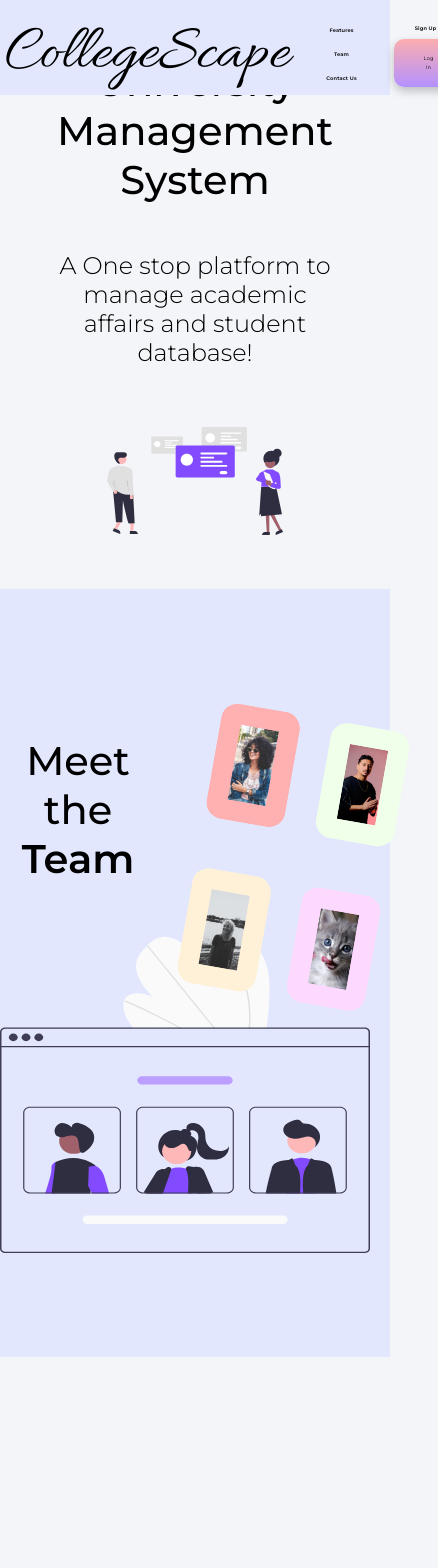
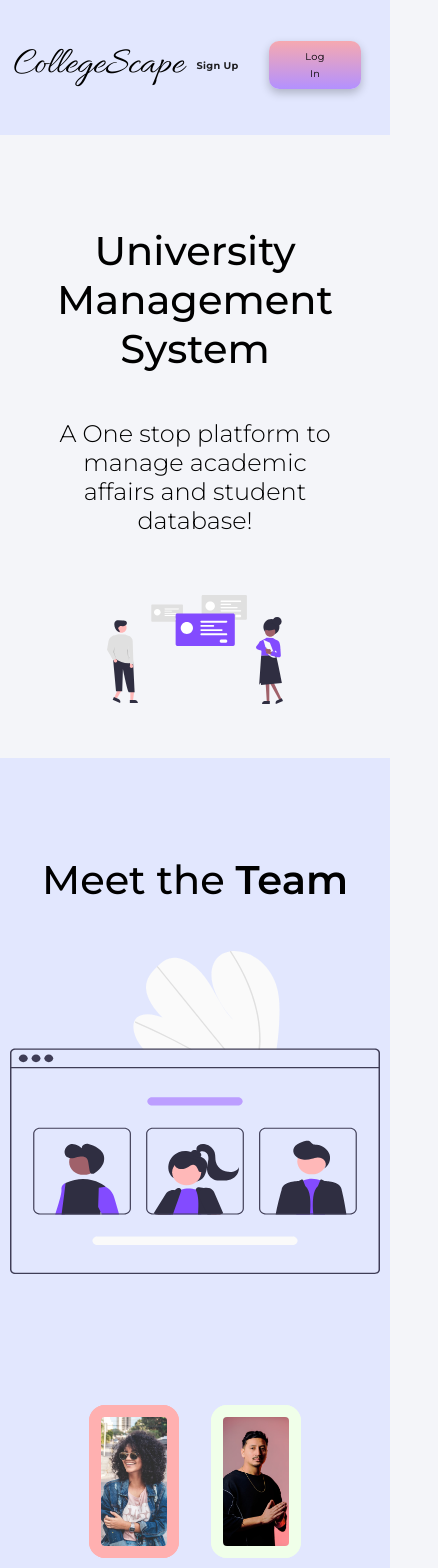
Before and after one commit to nischaynagar/CollegeScape, a React (Create React App) app: page / in a window 390 px wide. Shown: the top 1568 px of the page, 438 px wide, since content can reach past the window. Before the commit the page ends 1357 px from the top, so only its background shows below. Built offline with nearby package versions, Linux system fonts and the light colour scheme.

Commit message:
Added login route, landing page is now fully responsive

```diff
--- a/src/Components/HomeComponents/homeComponents.module.css
+++ b/src/Components/HomeComponents/homeComponents.module.css
@@ -10,13 +10,14 @@
 }
 
 
-
+.MobileNavMiddle {
+  display: none;
+}
 
 
 
 .NavContainer {
-
-  z-index: 10;
+  z-index: 100;
   height: 8vh;
   position:fixed;
   background-color: #E2E7FE;
@@ -227,10 +228,74 @@
 }
 
 
+@media screen and (max-width: 1220px) {
+
+
+  .NavContainer {
+    z-index: 15;
+    height: 8vh;
+    position:fixed;
+    background-color: #E2E7FE;
+    display: grid;
+    align-items: center;
+    grid-template-columns: 20vw 3vw 10vw 8vw 10vw 2vw 13vw 14vw 1vw;
+    gap: 20px;
+    padding: 20px 40px;
+    padding-top: 25px;
+    grid-template-areas: "logo . navButton1 navButton2 navButton3 . signup login .";
+  }
+
+  .NavLogo {
+    margin-top: 8px;
+  }
+
+
+  .TeamContainer {
+    background-color: #E2E7FE;
+    width: 100vw;
+    margin: 0px 0px;
+    display: block;
+    padding-top: 6vh;
+  }
+
+  .TeamTitleContainer {
+    text-align: center;
+    justify-content: center;
+  }
+
+  .TeamInfoContainer {
+    transform: rotate(0deg);
+    margin: 0;
+    line-height: 0;
+    font-size: 0;
+    text-align: center;
+    align-items: center;
+    justify-content: center;
+    grid-area: TeamInfoContainer;
+    padding-top: 6vh;
+    margin-top: 6vh;
+  }
+
+  .TeamMember {
+  width:17vw;
+  border-radius: 1rem;
+  transition: opacity .5s ease-in-out;
+  display: inline-block;
+  position: relative;
+  padding: 0;
+  margin: 0rem;
+  border-width: 0.8rem;
+  z-index: 0;
+}
 
 
 
-@media screen and (max-width: 600px) {
+}
+
+
+
+
+@media screen and (max-width: 960px) {
 
   .body {
     background-color: #F4F5F9;
@@ -242,44 +307,81 @@
     display: none;
   }
 
+  /* .MobileNavMiddle {
+    width: 100vw;
+    height: 10vh;
+    display: grid;
+    position: relative;
+    grid-area: MobileNavMiddle;
+    grid-template-areas: "MNavButton1 MNavButton2 MNavButton3";
+    align-items: center;
+    z-index: 10;
+  }
+
+  .MNavButton1 {
+    grid-area: MNavButton1;
+  }
+
+  .MNavButton2 {
+    grid-area: MNavButton2;
+  }
+
+
+  .MNavButton3 {
+    grid-area: MNavButton3;
+  } */
+
 
   .MobileNav {
     width: 100vw;
-    z-index: 10;
+    height: 16vh;
     position:fixed;
     background-color: #E2E7FE;
-    display: flex;
+    display: grid;
     align-items: center;
-    grid-template-rows: auto;
+    justify-content: center;
+    grid-template-columns: 45vw 55vw;
+    grid-template-rows: 10vh 10vh;
     gap: 20px;
-    padding-top: 10px;
-    grid-template-areas: 'NavLogo',
-    'MobileNavMiddle',
-    'MobileNavEnd';
+    grid-template-areas: "NavLogo MobileNavEnd";
+    z-index: 100;
   }
 
   .MNavLogo {
     font-family: 'Allura', cursive;
-    margin-top: 5px;
-    margin-left: 5px;
-    font-size: 4rem;
+    font-size: 2.4rem;
     width: 100vw;
     grid-area: NavLogo;
     align-items: center;
-  }
-
-  .MobileNavMiddle {
-    width: 100vw;
-    grid-area: MobileNavMiddle;
-    align-items: center;
-  }
-
-  .MobileNavEnd{
-    width: 100vw;
-    grid-area: MobileNavEnd;
-    align-items: center;
+    padding-left: 6vw;
+    padding-top: 5.5vh;
   }
 
 
 
+  .MobileNavEnd{
+    padding-top: 5.5vh;
+    position: relative;
+    margin: 0;
+    padding-right: 10vw;
+    display: grid;
+    grid-template-columns: repeat(5,1fr);
+    grid-template-areas: 'MNavSignUp MNavSignUp MNavLogin MNavLogin MNavLogin';
+    grid-area: MobileNavEnd;
+    gap: 5vw;
+  }
+
+  .MNavSignUp {
+    font-size: 2rem;
+    grid-area: MNavSignUp;
+  }
+
+  .MNavLogin {
+    grid-area: MNavLogin;
+  }
+
+  .body {
+    padding-top: 20vh;
+  }
+
 }
--- a/src/pages/Home.js
+++ b/src/pages/Home.js
@@ -1,4 +1,5 @@
-import React from "react";
+import {React} from "react";
+import { useHistory } from "react-router-dom";
 import design from "../Components/HomeComponents/homeComponents.module.css";
 import { styled } from '@material-ui/core/styles';
 import Button from "@material-ui/core/Button";
@@ -8,11 +9,21 @@ import team1 from '../Components/HomeComponents/images/team-1.png'
 import team2 from '../Components/HomeComponents/images/team-2.png'
 import team3 from '../Components/HomeComponents/images/team-3.png'
 import team4 from '../Components/HomeComponents/images/team-4.png'
-import { Link, animateScroll as scroll } from "react-scroll";
+import { Link} from "react-scroll";
 
 function Home() {
 
+    const history = useHistory();
+
+    const routeChange = () =>{
+      let path = `/login`;
+      history.push(path);
+    }
+
+
     const ButtonStyle = {fontSize: "1.3vw", fontWeight: "bold", textTransform: "none", fontFamily: "Montserrat", borderRadius: "10px"};
+
+    const MButtonStyle = {fontSize: "2.5vw", fontWeight: "bold", textTransform: "none", fontFamily: "Montserrat", borderRadius: "10px"};
 
   const LoginButton = styled(Button)({
     fontSize: "1.3vw",
@@ -38,91 +49,198 @@ function Home() {
 
 
   return (
-    <div className={design.main}>
-
+       <div className={design.main} id="features">
             <div className={design.NavContainer}>
-
                  <div className={design.NavLogo}>CollegeScape</div>
-        <Link className={design.NavButton1} style={ButtonStyle} activeClass="active" to="features" spy={true} smooth={true} duration={1000}>
-        <Button className={design.NavButton1} style={ButtonStyle}>Features</Button>
+                 <Link
+                      className={design.NavButton1}
+                      style={ButtonStyle}
+                      activeClass="active"
+                      to="features"
+                      spy={true}
+                      smooth={true}
+                      duration={1000}
+                 >
+                      <Button className={design.NavButton1} style={ButtonStyle}>
+                           Features
+                      </Button>
                  </Link>
 
+                 <Link
+                      className={design.NavButton2}
+                      style={ButtonStyle}
+                      activeClass="active"
+                      to="team"
+                      spy={true}
+                      smooth={true}
+                      duration={1000}
+                 >
+                      <Button className={design.NavButton2} style={ButtonStyle}>
+                           Team
+                      </Button>
+                 </Link>
+                 <Link
+                      className={design.NavButton3}
+                      style={ButtonStyle}
+                      activeClass="active"
+                      to="team"
+                      spy={true}
+                      smooth={true}
+                      duration={1000}
+                 >
+                      <Button className={design.NavButton3} style={ButtonStyle}>
+                           Contact Us
+                      </Button>
+                 </Link>
+                 <Button className={design.NavSignUp} style={ButtonStyle}>
+                      Sign Up
+                 </Button>
+                 <LoginButton className={design.NavLogin} onClick={routeChange}>Log In</LoginButton>
+            </div>
 
+            <div className={design.MobileNav}>
+                 <div className={design.MNavLogo}>CollegeScape</div>
+                 <div className={design.MobileNavEnd}>
+                      <Button className={design.MNavSignUp} style={MButtonStyle} >
+                           Sign Up
+                      </Button>
+                      <LoginButton className={design.MNavLogin} onClick={routeChange} style={{fontSize:"2.5vw"}}>
+                           Log In
+                      </LoginButton>
+                 </div>
+                 <div className={design.MobileNavMiddle}>
+                      <Link
+                           className={design.MNavButton1}
+                           style={ButtonStyle}
+                           activeClass="active"
+                           to="features"
+                           spy={true}
+                           smooth={true}
+                           duration={1000}
+                      >
+                           <Button
+                                className={design.MNavButton1}
+                                style={ButtonStyle}
+                           >
+                                Features
+                           </Button>
+                      </Link>
 
-
-
-          <Link className={design.NavButton2} style={ButtonStyle} activeClass="active" to="team" spy={true} smooth={true} duration={1000}>
-        <Button className={design.NavButton2} style={ButtonStyle}>Team</Button>
+                      <Link
+                           className={design.MNavButton2}
+                           style={ButtonStyle}
+                           activeClass="active"
+                           to="team"
+                           spy={true}
+                           smooth={true}
+                           duration={1000}
+                      >
+                           <Button
+                                className={design.MNavButton2}
+                                style={ButtonStyle}
+                           >
+                                Team
+                           </Button>
                       </Link>
-        <Link className={design.NavButton3} style={ButtonStyle} activeClass="active" to="team" spy={true} smooth={true} duration={1000}>
-<Button className={design.NavButton3} style={ButtonStyle}>Contact Us</Button>
+                      <Link
+                           className={design.MNavButton3}
+                           style={ButtonStyle}
+                           activeClass="active"
+                           to="team"
+                           spy={true}
+                           smooth={true}
+                           duration={1000}
+                      >
+                           <Button
+                                className={design.MNavButton3}
+                                style={ButtonStyle}
+                           >
+                                Contact Us
+                           </Button>
                       </Link>
-        <Button className={design.NavSignUp} style={ButtonStyle}>Sign Up</Button>
-        <LoginButton className={design.NavLogin}>Log In</LoginButton>
                  </div>
 
 
-      <div className={design.MobileNav}>
-
-        <div className={design.MNavLogo}>CollegeScape</div>
-
-
-        <div className={design.MobileNavMiddle}>
-        <Link className={design.MNavButton1} style={ButtonStyle} activeClass="active" to="features" spy={true} smooth={true} duration={1000}>
-        <Button className={design.MNavButton1} style={ButtonStyle}>Features</Button>
-</Link>
-
-          <Link className={design.MNavButton2} style={ButtonStyle} activeClass="active" to="team" spy={true} smooth={true} duration={1000}>
-        <Button className={design.MNavButton2} style={ButtonStyle}>Team</Button>
-        </Link>
-        <Link className={design.MNavButton3} style={ButtonStyle} activeClass="active" to="team" spy={true} smooth={true} duration={1000}>
-<Button className={design.MNavButton3} style={ButtonStyle}>Contact Us</Button>
-</Link>
-
             </div>
-
-<div className={design.MobileNavEnd}>
-        <Button className={design.MNavSignUp} style={ButtonStyle}>Sign Up</Button>
-        <LoginButton className={design.MNavLogin}>Log In</LoginButton>
-        </div>
-      </div>
-
 
             <div className={design.body}>
                  <div className={design.FeaturesContainer} id="features">
-        <h1 className={design.FeatureTitle}>University Management System</h1>
+                      <h1 className={design.FeatureTitle}>
+                           University Management System
+                      </h1>
                       <div className={design.Feature1}>
-        <h2 className={design.FeatureSubtitle}>A One stop platform to manage academic affairs and student database!</h2>
-        <p className={design.img__description}>This image looks super neat.</p>
+                           <h2 className={design.FeatureSubtitle}>
+                                A One stop platform to manage academic affairs
+                                and student database!
+                           </h2>
+                           <p className={design.img__description}>
+                                This image looks super neat.
+                           </p>
 
-        <img src={featureImg1} alt="feature 1 illustration" className={design.FeatureImage}/>
+                           <img
+                                src={featureImg1}
+                                alt="feature 1 illustration"
+                                className={design.FeatureImage}
+                           />
                       </div>
                  </div>
 
                  <div className={design.TeamContainer} id="team">
                       <div className={design.TeamTitleContainer}>
-          <h1 className={design.TeamHeading}>Meet the <span className={design.TeamTeamHeadingBold}>Team</span></h1>
-          <img src={teamIllustration} alt="team illustration" className={design.TeamIllustrationImage}/>
+                           <h1 className={design.TeamHeading}>
+                                Meet the{" "}
+                                <span className={design.TeamTeamHeadingBold}>
+                                     Team
+                                </span>
+                           </h1>
+                           <img
+                                src={teamIllustration}
+                                alt="team illustration"
+                                className={design.TeamIllustrationImage}
+                           />
                       </div>
                       <div className={design.TeamInfoContainer}>
-
                            <div>
-          <div className={`${design.TeamMemberWrapper} ${design.TeamMemberWrapper1}`}>
-            <img src={team1} alt="team member 1" className={`${design.TeamMember} ${design.TeamMember1}`}/>
+                                <div
+                                     className={`${design.TeamMemberWrapper} ${design.TeamMemberWrapper1}`}
+                                >
+                                     <img
+                                          src={team1}
+                                          alt="team member 1"
+                                          className={`${design.TeamMember} ${design.TeamMember1}`}
+                                     />
                                 </div>
 
-          <div className={`${design.TeamMemberWrapper} ${design.TeamMemberWrapper2}`}>
-            <img src={team2} alt="team member 2" className={`${design.TeamMember} ${design.TeamMember2}`}/>
+                                <div
+                                     className={`${design.TeamMemberWrapper} ${design.TeamMemberWrapper2}`}
+                                >
+                                     <img
+                                          src={team2}
+                                          alt="team member 2"
+                                          className={`${design.TeamMember} ${design.TeamMember2}`}
+                                     />
                                 </div>
                            </div>
 
                            <div>
-          <div className={`${design.TeamMemberWrapper} ${design.TeamMemberWrapper3}`}>
-            <img src={team3} alt="team member 3" className={`${design.TeamMember} ${design.TeamMember3}`}/>
+                                <div
+                                     className={`${design.TeamMemberWrapper} ${design.TeamMemberWrapper3}`}
+                                >
+                                     <img
+                                          src={team3}
+                                          alt="team member 3"
+                                          className={`${design.TeamMember} ${design.TeamMember3}`}
+                                     />
                                 </div>
 
-          <div className={`${design.TeamMemberWrapper} ${design.TeamMemberWrapper4}`}>
-            <img src={team4} alt="team member 4" className={`${design.TeamMember} ${design.TeamMember4}`}/>
+                                <div
+                                     className={`${design.TeamMemberWrapper} ${design.TeamMemberWrapper4}`}
+                                >
+                                     <img
+                                          src={team4}
+                                          alt="team member 4"
+                                          className={`${design.TeamMember} ${design.TeamMember4}`}
+                                     />
                                 </div>
                            </div>
                       </div>
```
Lines whose indentation alone changed are shown as unchanged.
